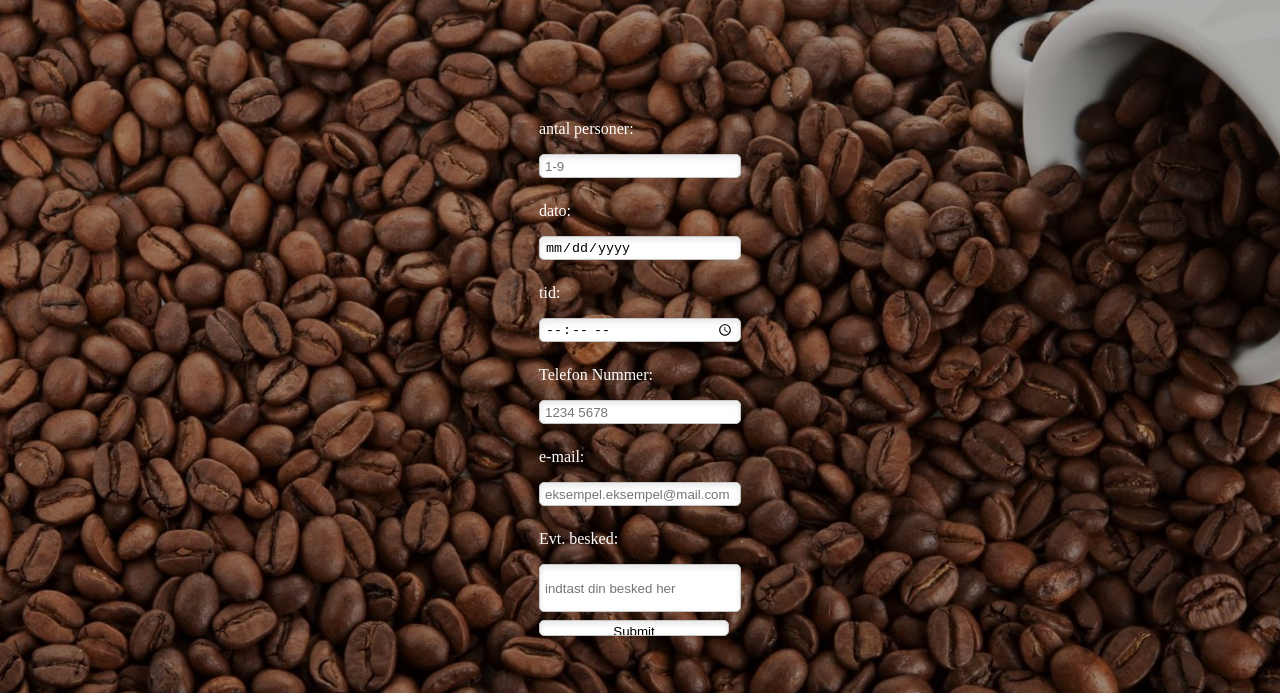
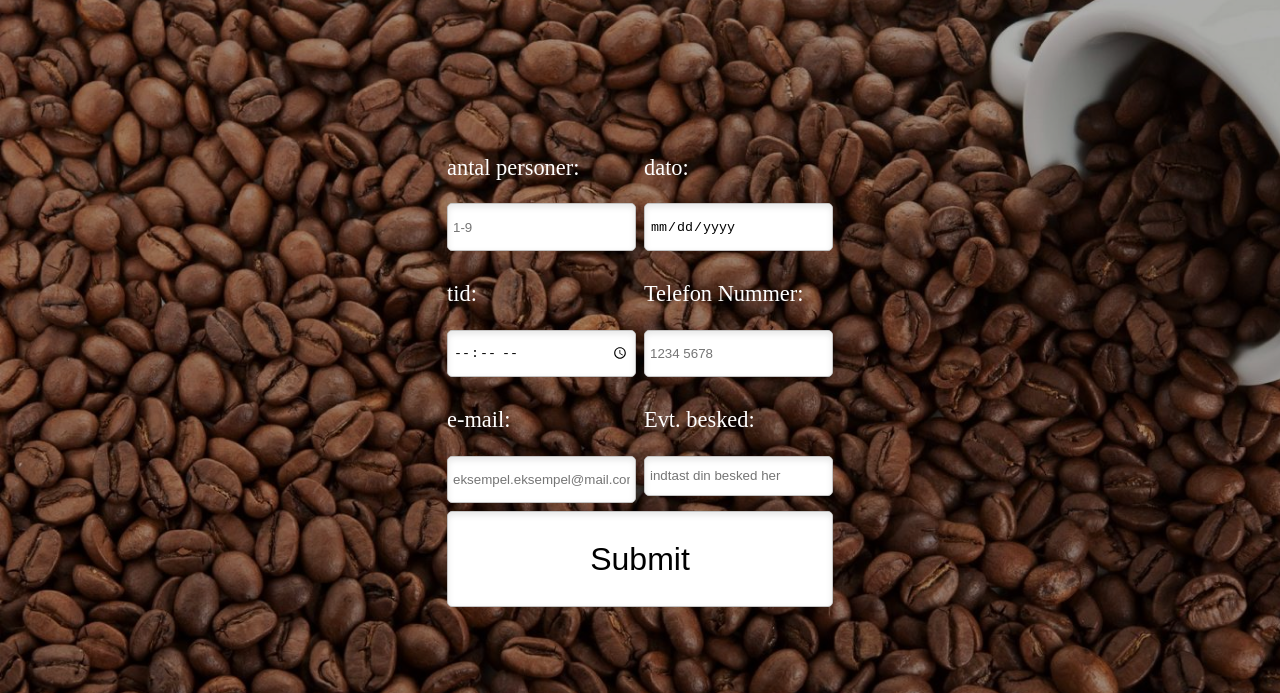
Before and after one commit to Chrille0234/cafeEmil, a plain HTML site: page reservation.html in a window 1280 px wide. Shown: the part 54-747 px from the top of the page. Drawn offline with Linux system fonts and the light colour scheme.

Commit message:
qwertyuiop

```diff
--- a/css/reservation/bestilling.css
+++ b/css/reservation/bestilling.css
@@ -2,15 +2,19 @@
 .tidsbestilling{
   display: grid;
   gap: 1vh;
-}
-input{
-  height: 2vh;
+  grid-template-columns: repeat(auto, minmax(50px, 200px));
+
 }
 
-article{
-  grid-template-columns: 2;
-  grid-template-rows: 22;
+
+input[type="submit"] {
+  grid-column: span 2;
+  font-size: 2em;
 }
+input[type="submit"]:active{
+  filter: brightness(80%);
+}
+
 
 
 
@@ -26,6 +30,8 @@ article{
   label {
     display: block;
     color: white;
+    font-size: 1.4rem;
+
   }
   input {
     border: 1px solid #c4c4c4;
@@ -33,5 +39,7 @@ article{
     background-color: #fff;
     padding: 3px 5px;
     box-shadow: inset 0 3px 6px rgba(0,0,0,0.1);
-    width: 190px;
+    aspect-ratio: 16 / 4;
+    width: 100%;
+    box-sizing: border-box;
   }
--- a/reservation.html
+++ b/reservation.html
@@ -18,14 +18,14 @@
                 <a href="index.html">Forside</a>
                 <a href="menu.html">Menu</a>
                 <a href="reservation.html">Reservation</a>
-                <a href="findos.html">find os</a>
+                <a href="findos.html">Find os</a>
             </div>
         </div>
         <a href="index.html"><img src="css/images/logo.png" alt=""></a>
     </header>
 
 
-    <main>
+    <main style="display: grid;">
         <form class="tidsbestilling">
         <label for="personer">
             <p>antal personer:</p>
@@ -59,7 +59,7 @@
 
         <input type="submit">
         </form>
-    </article>
+
     <div style="display: flex; flex-direction:row; position: absolute; bottom: 0px; left: 0px; gap: 1vh; background-color: rgb(0, 0, 0, 0);">
         <a href="https://www.facebook.com/cafeemil/" style="color: #3b5998;" target="_blank"><i class="fa-brands fa-facebook"></i></a>
         <a href="https://dk.linkedin.com/company/caf%C3%A9-emil?trk=public_profile_experience-item_profile-section-card_subtitle-click&original_referer=https%3A%2F%2Fwww.google.com%2F" style="color: #0072b1;" target="_blank"><i class="fa-brands fa-linkedin" ></i></a>
```
Also changed, not shown: findos.html (+3 -3 lines), index.html (+1 -1 lines), menu.html (+1 -1 lines).
